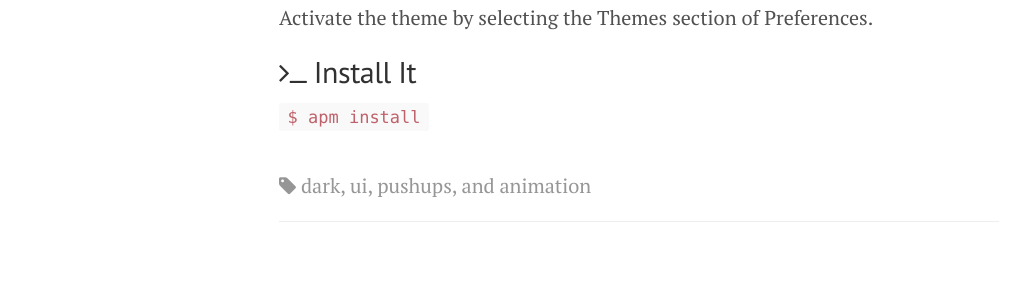
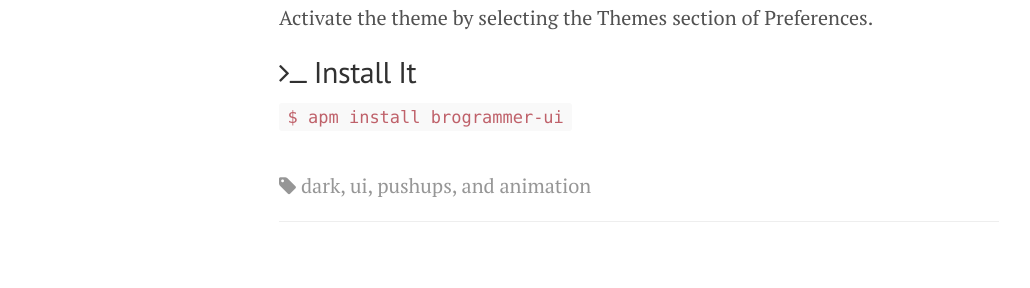
Before and after one commit to atom-themes/atom-themes.github.io, a Jekyll site: the page built from _posts/2014-03-03-brogrammer-ui.md, in a window 1280 px wide. Shown: the part 752-1040 px from the top of the page, without its empty margins (1-1031 px from the left). Built offline with Jekyll 4.4.1, drawn with Linux system fonts in a browser that asks for light colours; nearby versions of some CDN libraries; Markdown is read by kramdown in place of the engine named in the settings; comment, search, counter and statistics services are not loaded.

Commit message:
fixing malfmormed brogrammer themes

```diff
--- a/_posts/2014-03-03-brogrammer-ui.md
+++ b/_posts/2014-03-03-brogrammer-ui.md
@@ -6,6 +6,7 @@ tags: dark ui pushups animation
 author: kenwheeler
 author_url: https://github.com/kenwheeler/brogrammer-ui
 package_url: https://atom.io/packages/brogrammer-ui
+package_name: brogrammer-ui
 ---
 
 Pushup Powered UI Theme. Looks great with and without shades on.
```
Also changed, not shown: _posts/2014-03-03-brogrammer-syntax.md (+1 -0 lines).
